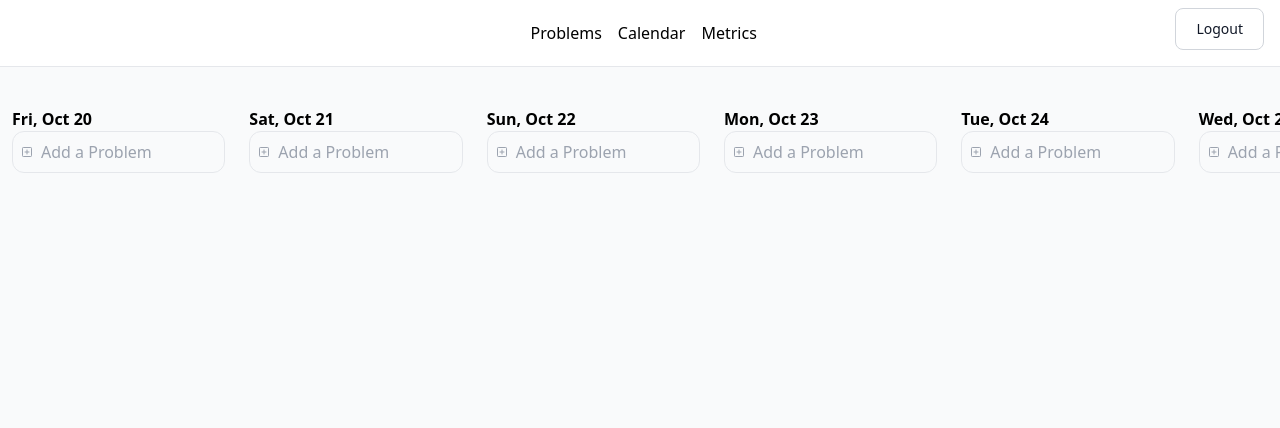
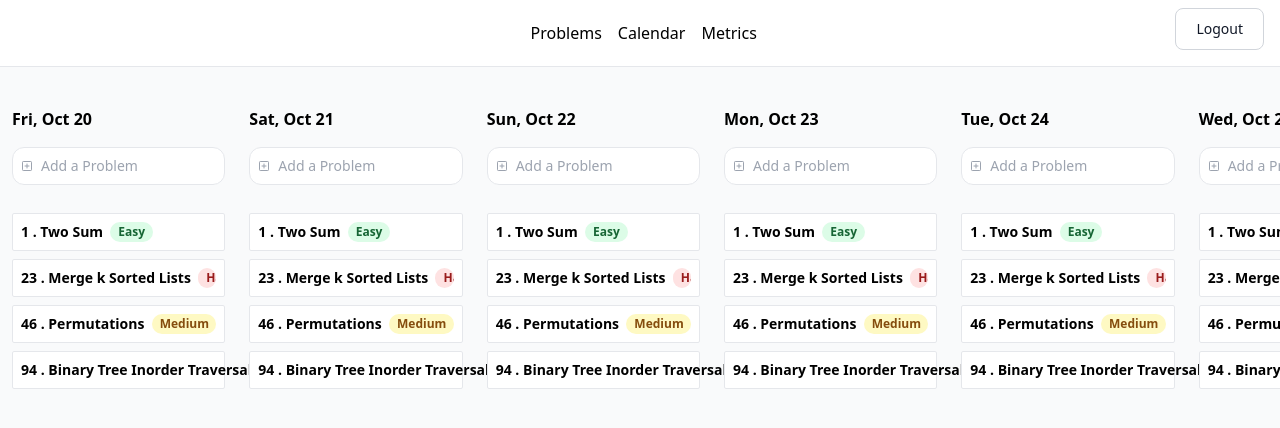
Before and after one commit to cakuang1/leetmanager, a Next.js app: page /calendar in a window 1280 px wide. Shown: the top 428 px of the page. Built offline with nearby package versions, Linux system fonts and the light colour scheme.

Commit message:
added desgins for cards

```diff
--- a/components/kanban/Card.tsx
+++ b/components/kanban/Card.tsx
@@ -1,9 +1,8 @@
 import React from 'react';
-
 interface CardProps {
   card: {
     id: number;
-    title: string;
+    name: string;
     difficulty: string;
   };
 }
@@ -11,12 +10,30 @@ interface CardProps {
 
 function Card({ card }: CardProps) {
   return (
-    <div className="kanban-card flex">
-        <p>{card.id}</p>
-      <p>{card.title}</p>
-      <p>{card.difficulty}</p>
+    <div className="kanban-card flex border rounded-sm mt-2 hover:border-leetcode  hover:shadow cursor-pointer flex items-center p-2 cursor-pointer text-sm font-semibold bg-white  ">
+        <p>{card.id} .&nbsp;</p>
+      <p>{card.name} &nbsp;</p>
+      <p className={`${getColorClasses(card.difficulty)} px-2 inline-flex text-xs leading-5 font-semibold rounded-full overflow-hidden`}>{card.difficulty}</p>
     </div>
   );
 }
 
+
+
 export default Card;
+
+
+
+
+function getColorClasses(difficulty : String) {
+  switch (difficulty) {
+    case 'Easy':
+      return 'bg-green-100 text-green-800 border-green-200';
+    case 'Medium':
+      return 'bg-yellow-100 text-yellow-800 border-yellow-200';
+    case 'Hard':
+      return 'bg-red-100 text-red-800 border-red-200';
+    default:
+      return '';
+  }
+}
--- a/components/kanban/Columns.tsx
+++ b/components/kanban/Columns.tsx
@@ -9,7 +9,6 @@ interface ColumnProps {
 interface SearchProps {
     onClickOutside: () => void;
   }
-
 
   interface question {
     id:number;
@@ -40,11 +39,15 @@ interface SearchProps {
       "difficulty": "Medium"
     }];
 
+
+
+
+
+
 function Search({ onClickOutside }: SearchProps) {
     const searchRef = useRef<HTMLDivElement | null>(null);
     const [query, setQuery] = useState('');
     const [queryResults, setQueryResults] = useState<question[]>(example);
-
     useEffect(() => {
       const handleClickOutside = (event: MouseEvent) => {
         if (searchRef.current && !searchRef.current.contains(event.target as Node)) {
@@ -95,7 +98,8 @@ function Search({ onClickOutside }: SearchProps) {
 
 function Column({ title}: ColumnProps) {
     const [isEditing, setIsEditing] = useState(false);
-    const handleEditClick = () => {
+  const [cards, setCardSection] = useState<question[]>(example);
+     const handleEditClick = () => {
         setIsEditing(true);
       };
 
@@ -103,11 +107,13 @@ function Column({ title}: ColumnProps) {
         setIsEditing(false);
       };
     return (
-<div className="kanban-column w-1/6 mx-3 flex-shrink-0">
-        <h2 className='font-bold'>{title}</h2>
 
 
-    {isEditing ? <Search onClickOutside={handleEditOff} /> : <div className=" border rounded-xl  hover:border-leetcode  hover:shadow cursor-pointer flex items-center  p-2 cursor-pointer " onClick={handleEditClick}>
+<div className="kanban-column w-1/6 mx-3 flex-shrink-0">
+        <h2 className='font-bold mb-4'>{title}</h2>
+
+
+    {isEditing ? <Search onClickOutside={handleEditOff} /> : <div className=" border rounded-xl  hover:border-leetcode  hover:shadow cursor-pointer flex items-center  p-2 text-sm bg-white cursor-pointer " onClick={handleEditClick}>
     <div className="add-card-left text-gray-400  pr-2 ">
     <svg xmlns="http://www.w3.org/2000/svg" width="12" height="20" viewBox="0 0 48 48"><g fill="none" stroke="currentColor" stroke-linejoin="round" stroke-width="4"><rect width="36" height="36" x="6" y="6" rx="3"/><path stroke-linecap="round" d="M24 16v16m-8-8h16"/></g></svg>
     </div>
@@ -115,7 +121,13 @@ function Column({ title}: ColumnProps) {
         Add a Problem
     </div>
     </div>}
-
+    <div>
+      <div className="cardsection mt-7" >
+        {cards.map((cardData) => (
+          <Card key={cardData.id} card={cardData} />
+          ))}
+      </div>
+    </div>
 </div>
 
     );
```
